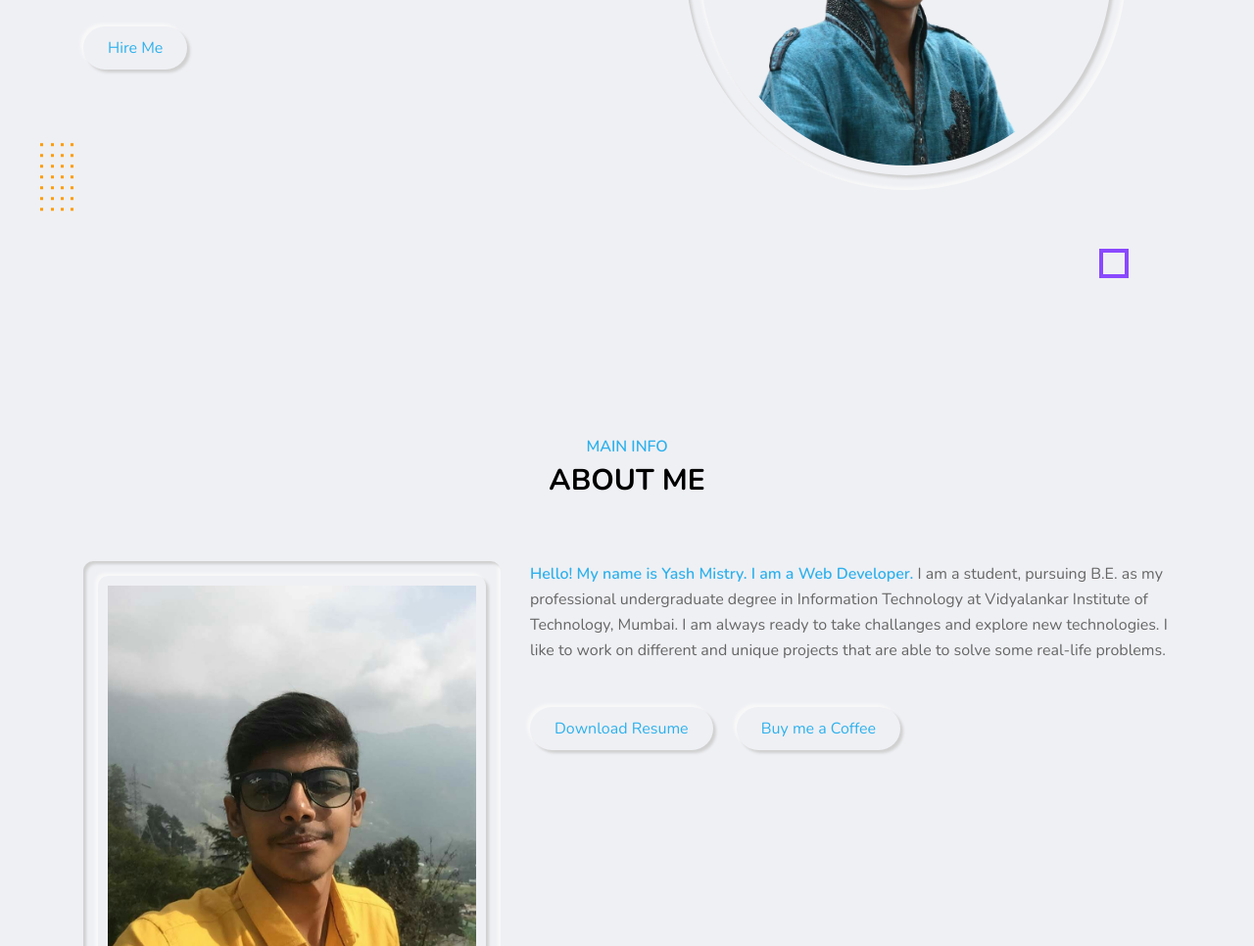
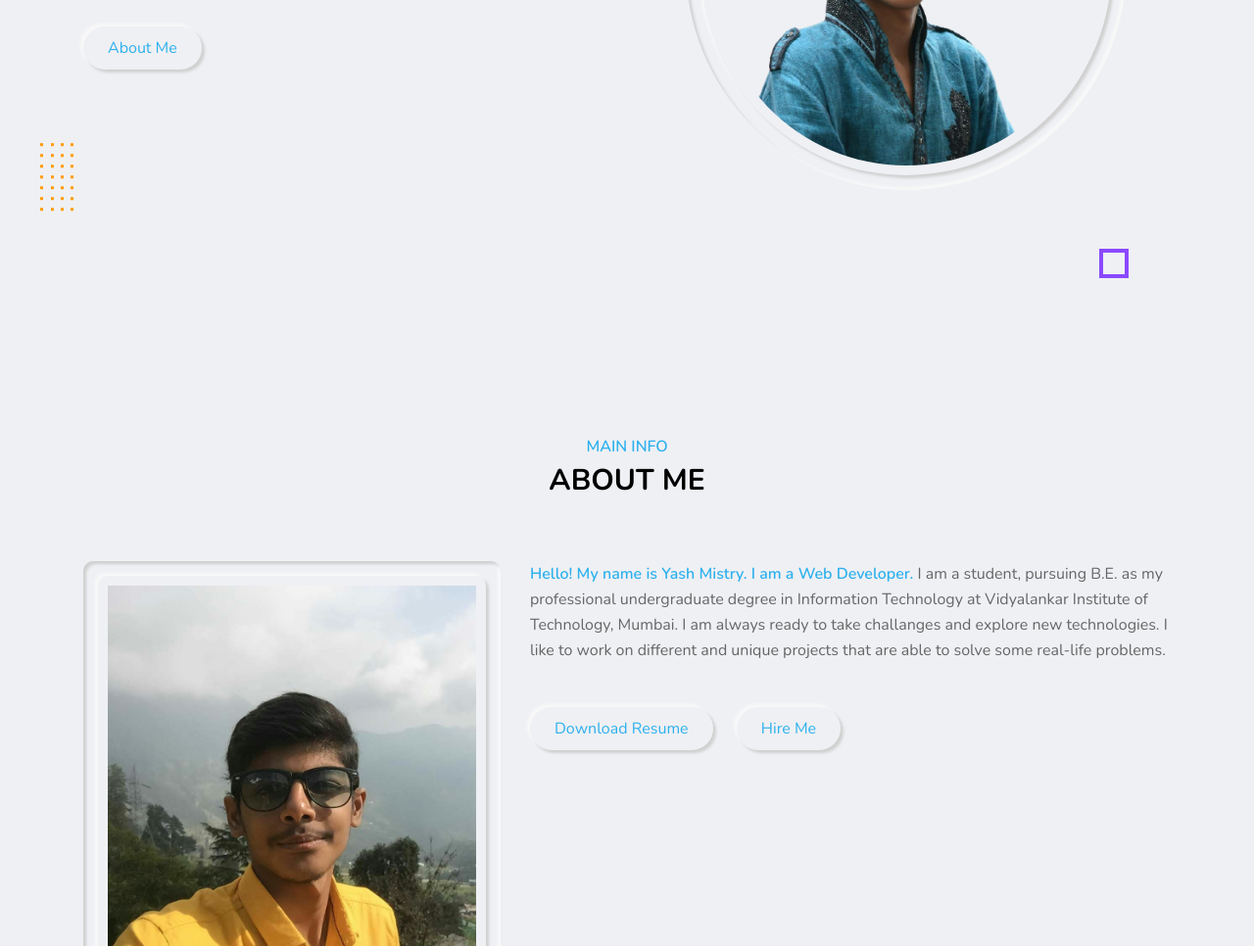
Before and after one commit to yashms25/Portfolio, a plain HTML site: page index.html in a window 1280 px wide. Shown: the part 436-1402 px from the top of the page at 98% size. Drawn offline with nearby package versions, Linux system fonts and the light colour scheme.

Commit message:
Update index.html

```diff
--- a/index.html
+++ b/index.html
@@ -65,7 +65,7 @@
               <p>Hello</p>
               <h2>I'm Yash Mistry</h2>
               <h1>Web Developer & Programmer</h1>
-              <a href="mailto:yashmistry614@gmail.com" class="btn-1 outer-shadow hover-shadow">Hire Me</a>
+              <a href="#" class="btn-1 outer-shadow hover-shadow">About Me</a>
             </div>
              <div class="home-img">
                <div class="img-box inner-shadow">
@@ -105,7 +105,7 @@
                 I am always ready to take challanges and explore new technologies. I like to work on different and unique projects that are able to solve some real-life problems.
                </p>
                <a href="Yash Mistry resume.pdf" class="btn-1 outer-shadow hover-shadow">Download Resume</a>
-               <a href="https://www.buymeacoffee.com/YashMistry" class="btn-1 outer-shadow hover-shadow">Buy me a  Coffee</a>
+               <a href="mailto:yashmistry614@gmail.com" class="btn-1 outer-shadow hover-shadow">Hire Me</a>
              </div>
           </div>
           <!--about tabs-->
```
